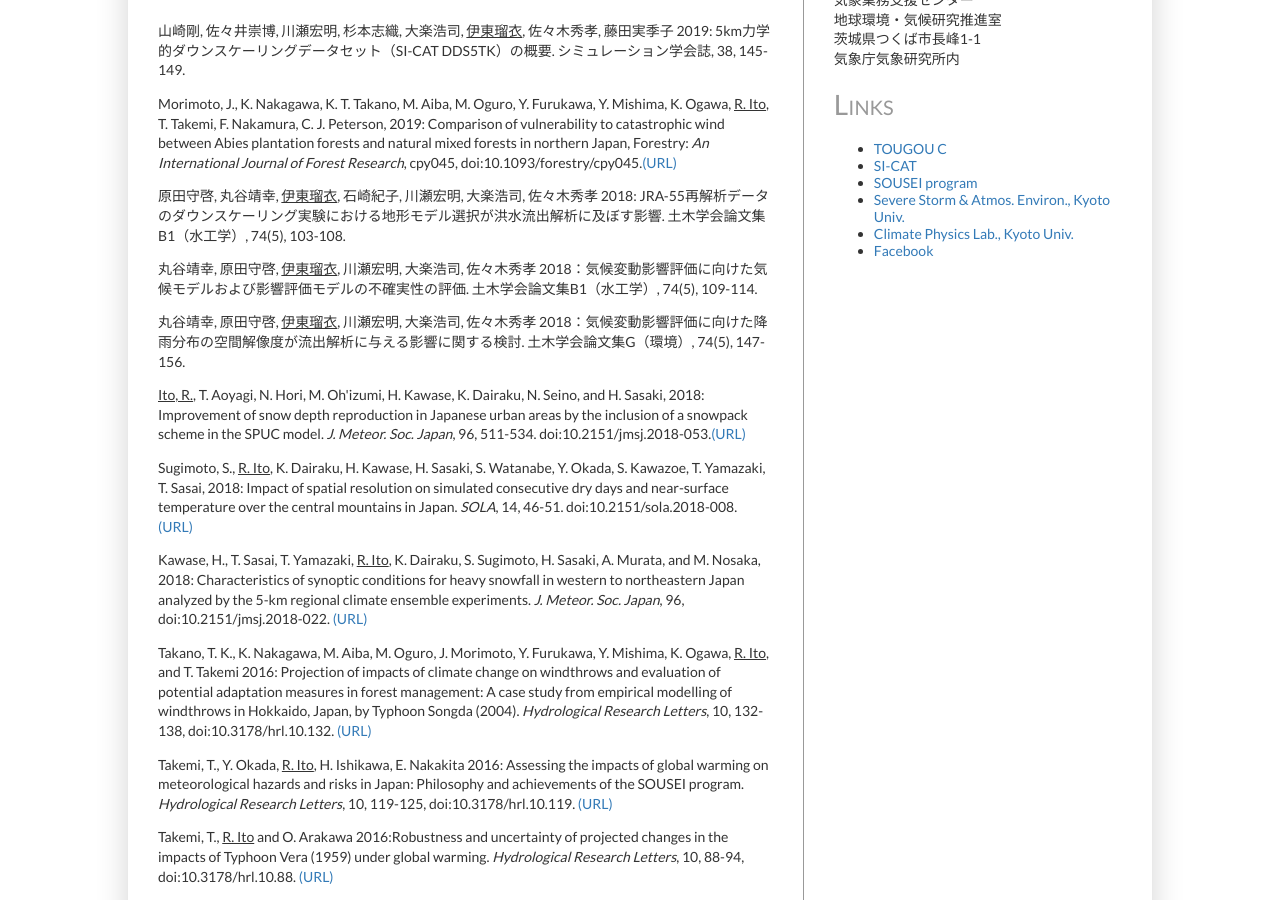
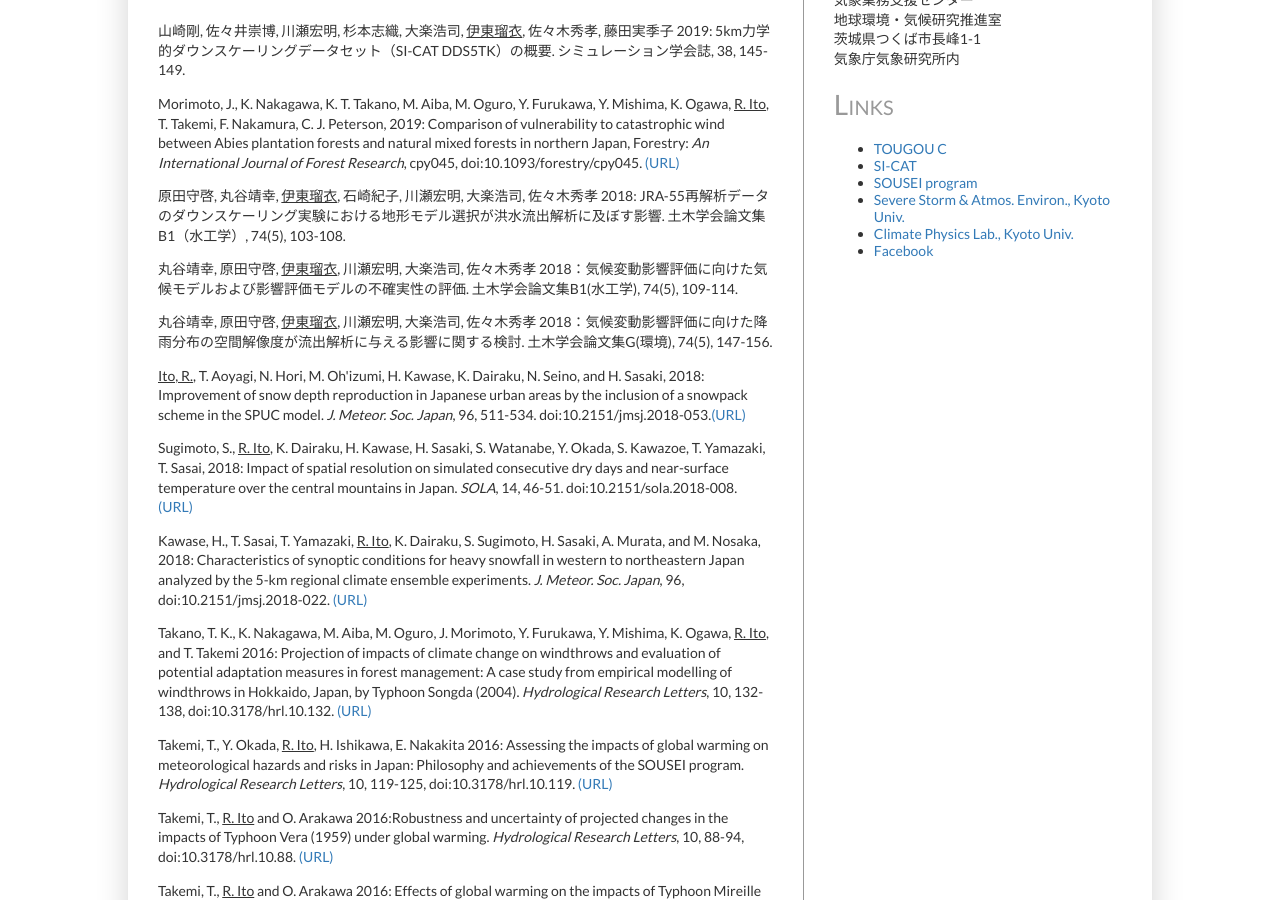
Before and after one commit to rui-climbiz/rui-climbiz.github.io, a Jekyll site: the page built from publications.html, in a window 1280 px wide and 900 px high, scrolled down 397 px. Built offline with Jekyll 4.4.1, drawn with Linux system fonts in a browser that asks for light colours.

```diff
--- a/publications.html
+++ b/publications.html
@@ -10,10 +10,10 @@
 <p><u>Ito, R.</u>, H. Shiogama, T. Nakaegawa, I. Takayabu: Uncertainties in climate change projections covered by the ISIMIP and CORDEX model subsets from CMIP5, <i>Geosci. Model Dev. Discuss.</i>, doi:10.5194/gmd-2019-143. <a href="https://doi.org/10.5194/gmd-2019-143">(URL)</a> (open discussion)</p>
 <p> <br> </p>
 <p>山崎剛, 佐々井崇博, 川瀬宏明, 杉本志織, 大楽浩司, <u>伊東瑠衣</u>, 佐々木秀孝, 藤田実季子 2019: 5km力学的ダウンスケーリングデータセット（SI-CAT DDS5TK）の概要. シミュレーション学会誌, 38, 145-149.</p>
-<p>Morimoto, J., K. Nakagawa, K. T. Takano, M. Aiba, M. Oguro, Y. Furukawa, Y. Mishima, K. Ogawa, <u>R. Ito</u>, T. Takemi, F. Nakamura, C. J. Peterson, 2019: Comparison of vulnerability to catastrophic wind between Abies plantation forests and natural mixed forests in northern Japan, Forestry: <i>An International Journal of Forest Research</i>, cpy045, doi:10.1093/forestry/cpy045.<a href="https://doi.org/10.1093/forestry/cpy045">(URL)</a></p>
+<p>Morimoto, J., K. Nakagawa, K. T. Takano, M. Aiba, M. Oguro, Y. Furukawa, Y. Mishima, K. Ogawa, <u>R. Ito</u>, T. Takemi, F. Nakamura, C. J. Peterson, 2019: Comparison of vulnerability to catastrophic wind between Abies plantation forests and natural mixed forests in northern Japan, Forestry: <i>An International Journal of Forest Research</i>, cpy045, doi:10.1093/forestry/cpy045. <a href="https://doi.org/10.1093/forestry/cpy045">(URL)</a></p>
 <p>原田守啓, 丸谷靖幸, <u>伊東瑠衣</u>, 石崎紀子, 川瀬宏明, 大楽浩司, 佐々木秀孝 2018: JRA-55再解析データのダウンスケーリング実験における地形モデル選択が洪水流出解析に及ぼす影響. 土木学会論文集B1（水工学）, 74(5), 103-108.</p>
-<p>丸谷靖幸, 原田守啓, <u>伊東瑠衣</u>, 川瀬宏明, 大楽浩司, 佐々木秀孝 2018：気候変動影響評価に向けた気候モデルおよび影響評価モデルの不確実性の評価. 土木学会論文集B1（水工学）, 74(5), 109-114.</p>
-<p>丸谷靖幸, 原田守啓, <u>伊東瑠衣</u>, 川瀬宏明, 大楽浩司, 佐々木秀孝 2018：気候変動影響評価に向けた降雨分布の空間解像度が流出解析に与える影響に関する検討. 土木学会論文集G（環境）, 74(5), 147-156.</p>
+<p>丸谷靖幸, 原田守啓, <u>伊東瑠衣</u>, 川瀬宏明, 大楽浩司, 佐々木秀孝 2018：気候変動影響評価に向けた気候モデルおよび影響評価モデルの不確実性の評価. 土木学会論文集B1(水工学), 74(5), 109-114.</p>
+<p>丸谷靖幸, 原田守啓, <u>伊東瑠衣</u>, 川瀬宏明, 大楽浩司, 佐々木秀孝 2018：気候変動影響評価に向けた降雨分布の空間解像度が流出解析に与える影響に関する検討. 土木学会論文集G(環境), 74(5), 147-156.</p>
 <p><u>Ito, R.</u>, T. Aoyagi, N. Hori, M. Oh'izumi, H. Kawase, K. Dairaku, N. Seino, and H. Sasaki, 2018: Improvement of snow depth reproduction in Japanese urban areas by the inclusion of a snowpack scheme in the SPUC model. <i>J. Meteor. Soc. Japan</i>, 96, 511-534. doi:10.2151/jmsj.2018-053.<a href="https://doi.org/10.2151/jmsj.2018-053">(URL)</a></p>
 <p>Sugimoto, S., <u>R. Ito</u>, K. Dairaku, H. Kawase, H. Sasaki, S. Watanabe, Y. Okada, S. Kawazoe, T. Yamazaki, T. Sasai, 2018: Impact of spatial resolution on simulated consecutive dry days and near-surface temperature over the central mountains in Japan. <i>SOLA</i>, 14, 46-51. doi:10.2151/sola.2018-008. <a href="https://doi.org/10.2151/sola.2018-008">(URL)</a></p>
 <p>Kawase, H., T. Sasai, T. Yamazaki, <u>R. Ito</u>, K. Dairaku, S. Sugimoto, H. Sasaki, A. Murata, and M. Nosaka, 2018: Characteristics of synoptic conditions for heavy snowfall in western to northeastern Japan analyzed by the 5-km regional climate ensemble experiments. <i>J. Meteor. Soc. Japan</i>, 96, doi:10.2151/jmsj.2018-022. <a href="https://doi.org/10.2151/jmsj.2018-022">(URL)</a></p>
```
